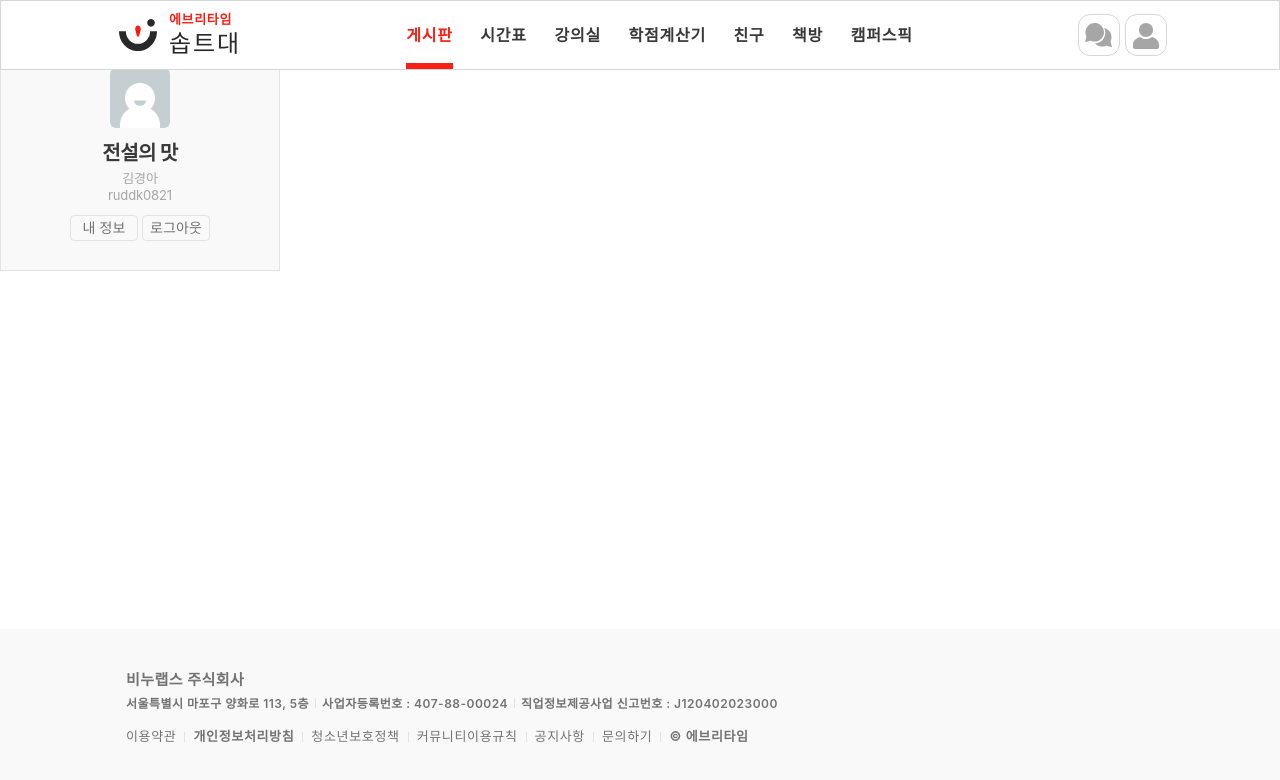
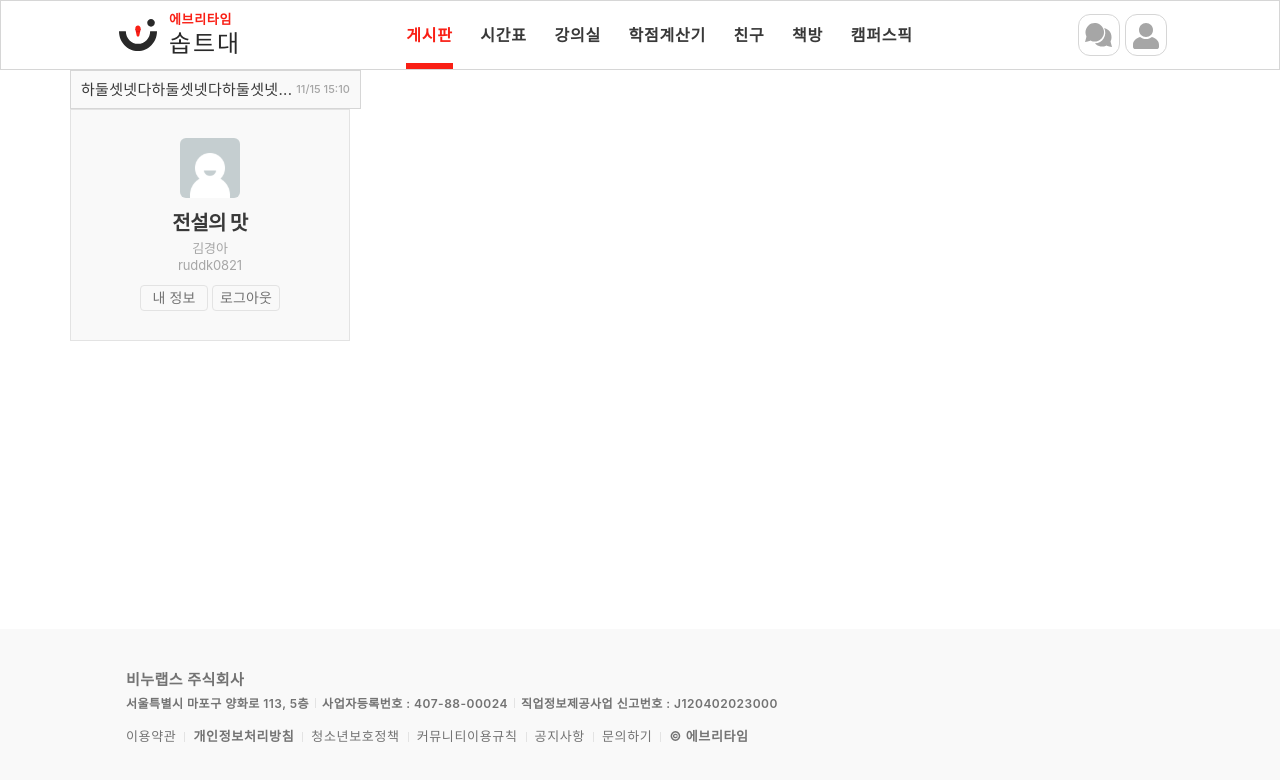
Before and after one commit to SOPT-all/37-COLLABORATION-WEB-EVERYTIME, a React (Vite) app: page / in a window 1280 px wide. Shown: the top 780 px of the page. Built offline with nearby package versions, Linux system fonts and the light colour scheme.

Commit message:
chore: main 에 헤더 마진 추가 #46

```diff
--- a/src/layouts/index.tsx
+++ b/src/layouts/index.tsx
@@ -7,7 +7,7 @@ const Layout = () => {
 	return (
 		<div className="flex min-h-screen w-full flex-col">
 			<Header />
-			<main className="flex-1">
+			<main className="m-[7rem] flex-1">
 				<Outlet />
 			</main>
 			<Footer />
```
